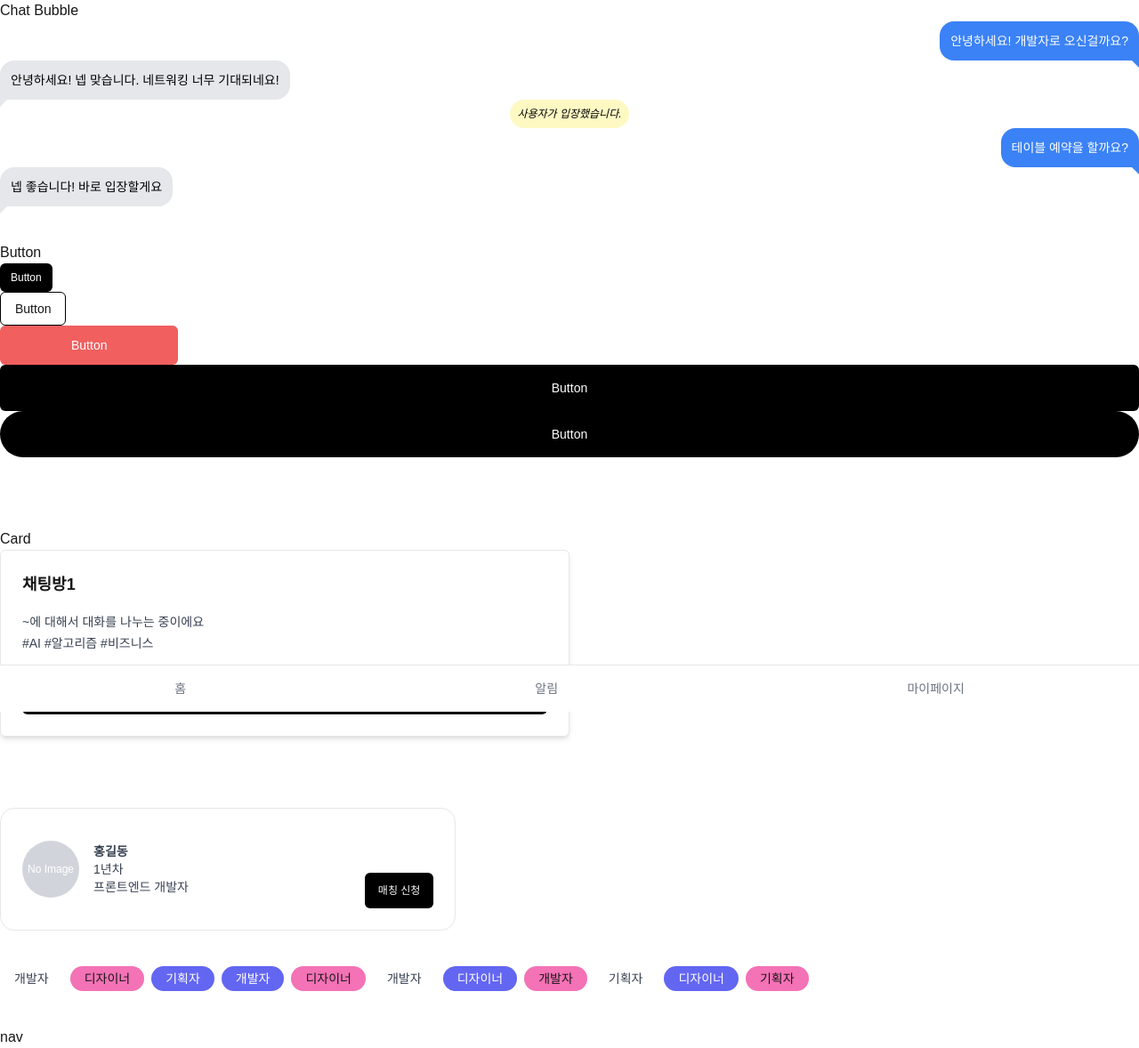
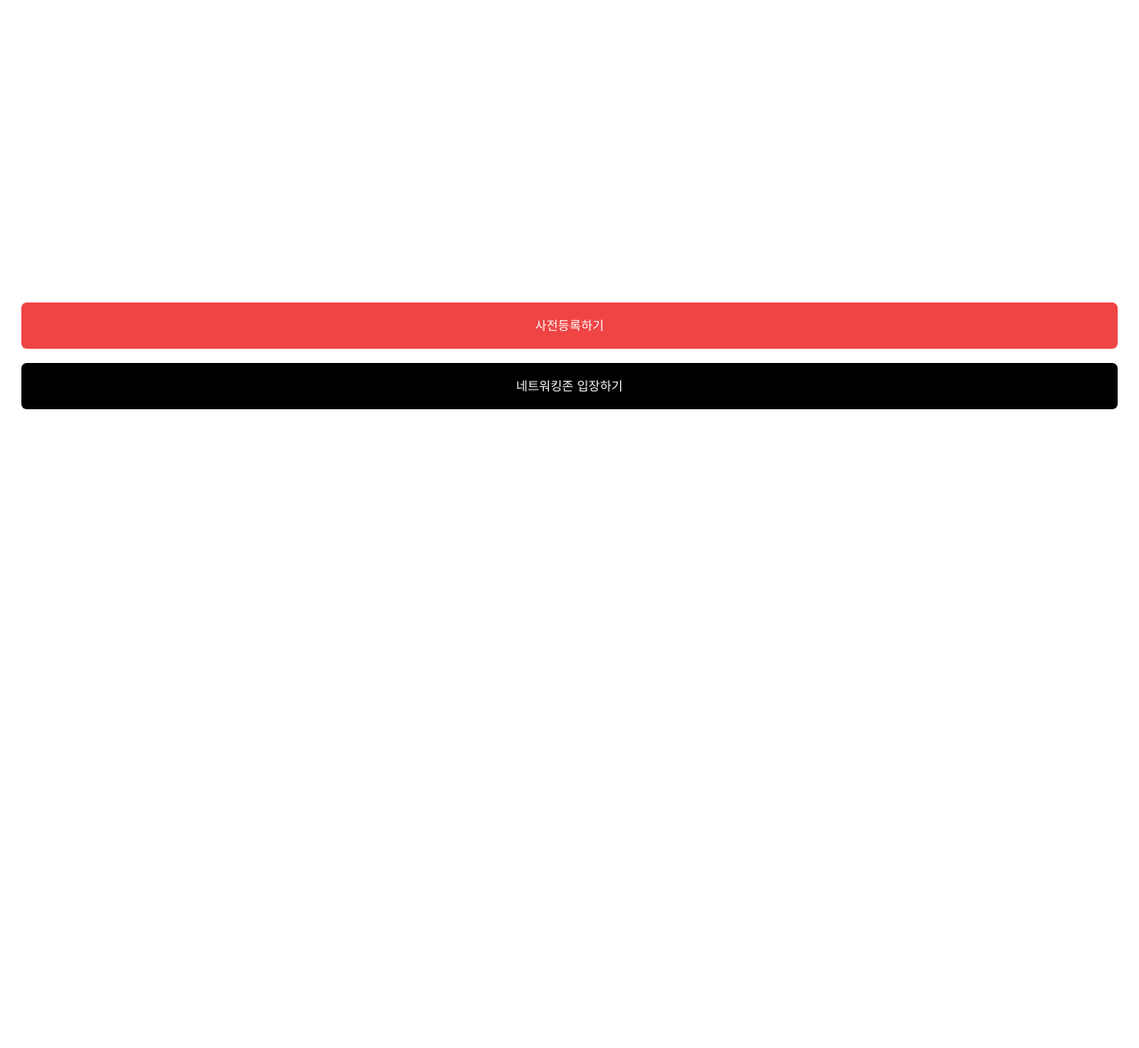
Before and after one commit to goorm-CHACHA/FE, a Next.js app: page / in a window 1280 px wide. Shown: the whole page at 89% size. After the commit the page ends 800 px from the top, so only its background shows below. Built offline with nearby package versions, Linux system fonts and the light colour scheme.

Commit message:
feat: 회원 등록-프로필페이지

```diff
--- a/app/(plain)/landing/page.tsx
+++ /dev/null
@@ -1,23 +0,0 @@
-'use client';
-
-import { useRouter } from 'next/navigation';
-import Button from '~/components/common/button';
-
-const Page = () => {
-  const router = useRouter();
-
-  return (
-    <div className="flex min-h-screen px-6 justify-center items-center">
-      <Button
-        size={'full'}
-        onClick={() => {
-          router.push('/home');
-        }}
-      >
-        네트워킹존 입장하기
-      </Button>
-    </div>
-  );
-};
-
-export default Page;
--- /dev/null
+++ b/app/(plain)/pre-register/layout.tsx
@@ -0,0 +1,12 @@
+export default function PreRegisterLayout({
+  children,
+}: {
+  children: React.ReactNode;
+}) {
+  return (
+    <div className="w-full min-h-screen py-16 px-6 flex flex-col items-center">
+      <div className="flex justify-between w-1/2"></div>
+      {children}
+    </div>
+  );
+}
--- /dev/null
+++ b/app/(plain)/pre-register/page.tsx
@@ -0,0 +1,16 @@
+import React from 'react';
+import ProfileForm from '~/components/pre-register/profile-form';
+
+const PreRegisterPage = () => {
+  return (
+    <div className="w-full text-left">
+      <p className="font-bold text-xl">프로필을 입력해주세요.</p>
+      <p className="text-sm mt-2 whitespace-pre-line text-zinc-500 leading-5">
+        해당 정보는 온라인 명함에 반영됩니다.
+      </p>
+      <ProfileForm />
+    </div>
+  );
+};
+
+export default PreRegisterPage;
--- a/app/page.tsx
+++ b/app/page.tsx
@@ -1,82 +1,32 @@
-import BottomNavigation from '~/components/common/bottom-nav';
+'use client';
+
+import { useRouter } from 'next/navigation';
 import Button from '~/components/common/button';
-import {
-  Card,
-  CardBody,
-  CardFooter,
-  CardHeader,
-} from '~/components/common/card';
-import ChatBubble from '~/components/common/chat-bubble';
-import Chips from '~/components/common/chips';
-import Profile from '~/components/common/profile';
 
-const Home = () => {
+const Page = () => {
+  const router = useRouter();
+
   return (
-    <div className="flex flex-col gap-10">
-      <div>
-        <p>Chat Bubble</p>
-        <ChatBubble
-          variant="sender"
-          message="안녕하세요! 개발자로 오신걸까요?"
-        />
-        <ChatBubble
-          variant="receiver"
-          message="안녕하세요! 넵 맞습니다. 네트워킹 너무 기대되네요!"
-        />
-        <ChatBubble
-          variant="system"
-          size="small"
-          message="사용자가 입장했습니다."
-        />
-        <ChatBubble variant="sender" message="테이블 예약을 할까요?" />
-        <ChatBubble variant="receiver" message="넵 좋습니다! 바로 입장할게요" />
-      </div>
-
-      <div>
-        <p>Button</p>
-        <Button size={'sm'}>Button</Button>
-        <Button variant={'outline'}>Button</Button>
-        <Button variant={'red'} size={'lg'}>
-          Button
-        </Button>
-        <Button size={'full'}>Button</Button>
-        <Button size={'full'} className="rounded-full">
-          Button
-        </Button>
-      </div>
-      <div className="py-10 flex flex-col justify-center">
-        <p>Card</p>
-        <Card className="w-1/2">
-          <CardHeader>채팅방1</CardHeader>
-          <CardBody className="leading-6">
-            <p>~에 대해서 대화를 나누는 중이에요</p>
-            <p>#AI #알고리즘 #비즈니스</p>
-          </CardBody>
-          <CardFooter>
-            <Button size="full">참여하기</Button>
-          </CardFooter>
-        </Card>
-      </div>
-      <Profile name="홍길동" info1="1년차" info2="프론트엔드 개발자" />
-      <div className="flex gap-2 flex-wrap">
-        <Chips>개발자</Chips>
-        <Chips variant={'pink'}>디자이너</Chips>
-        <Chips variant={'indigo'}>기획자</Chips>
-        <Chips variant={'indigo'}>개발자</Chips>
-        <Chips variant={'pink'}>디자이너</Chips>
-        <Chips>개발자</Chips>
-        <Chips variant={'indigo'}>디자이너</Chips>
-        <Chips variant={'pink'}>개발자</Chips>
-        <Chips>기획자</Chips>
-        <Chips variant={'indigo'}>디자이너</Chips>
-        <Chips variant={'pink'}>기획자</Chips>
-      </div>
-      <div>
-        <p>nav</p>
-        <BottomNavigation />
-      </div>
+    <div className="flex flex-col gap-4 min-h-screen px-6 justify-center items-center">
+      <Button
+        size={'full'}
+        variant={'red'}
+        onClick={() => {
+          router.push('/pre-register');
+        }}
+      >
+        사전등록하기
+      </Button>
+      <Button
+        size={'full'}
+        onClick={() => {
+          router.push('/home');
+        }}
+      >
+        네트워킹존 입장하기
+      </Button>
     </div>
   );
 };
 
-export default Home;
+export default Page;
--- /dev/null
+++ b/src/components/pre-register/profile-form.tsx
@@ -0,0 +1,51 @@
+'use client';
+
+import { zodResolver } from '@hookform/resolvers/zod';
+import { useForm, FormProvider } from 'react-hook-form';
+
+import Input from '~/components/common/input';
+import Button from '~/components/common/button';
+import { signUpPayload, signUpSchema } from '~/schema/user';
+import { usePathname, useRouter } from 'next/navigation';
+
+const ProfileForm = () => {
+  const router = useRouter();
+  const pathname = usePathname().split('/')[1];
+
+  const methods = useForm<signUpPayload>({
+    resolver: zodResolver(signUpSchema),
+    mode: 'onSubmit',
+  });
+
+  const onSubmit = methods.handleSubmit((data) => {
+    console.log('폼 제출 데이터:', data);
+    router.push(`/${pathname}/job`);
+  });
+
+  return (
+    <div className="pt-10">
+      <FormProvider {...methods}>
+        <form onSubmit={onSubmit} className="flex flex-col gap-5">
+          <Input name="name" placeholder="이름" label="이름" />
+          <Input name="id" placeholder="아이디" label="아이디" />
+          <Input name="email" placeholder="이메일" label="이메일" />
+          <Input
+            name="password"
+            placeholder="비밀번호"
+            label="비밀번호"
+            type="password"
+          />
+          <Input
+            name="passwordConfirm"
+            placeholder="비밀번호 확인"
+            label="비밀번호 확인"
+            type="password"
+          />
+          <Button className="py-3 mt-3">다음으로</Button>
+        </form>
+      </FormProvider>
+    </div>
+  );
+};
+
+export default ProfileForm;
--- a/src/schema/user.ts
+++ b/src/schema/user.ts
@@ -40,7 +40,9 @@ export const loginSchema = z.object({
 
 export const signUpSchema = z
   .object({
+    name: nameSchema,
     id: idSchema,
+    email: emailSchema,
     password: passwordSchema,
     passwordConfirm: passwordConfirmSchema,
   })
```
